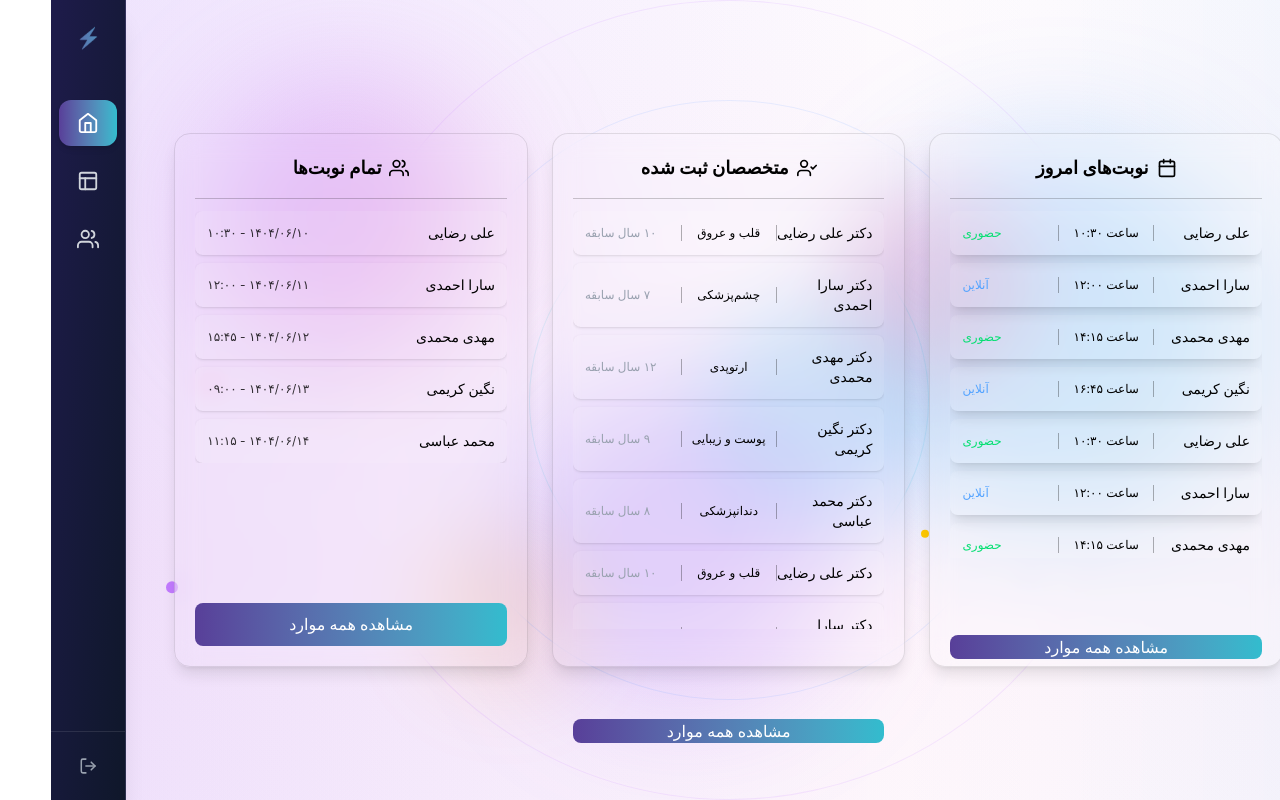
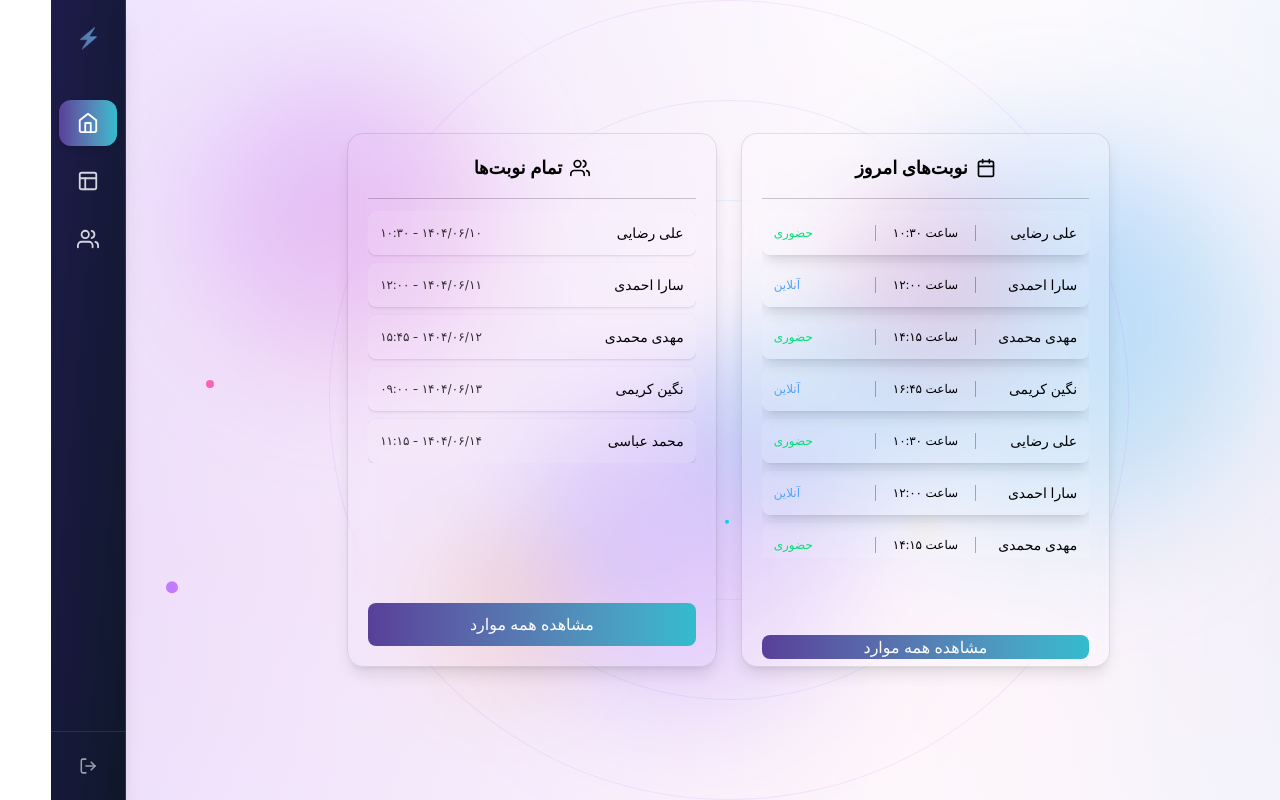
Before and after one commit to A-miladi/fitline-demo, a Next.js app: page /admin in a window 1280 px wide. Built offline with nearby package versions, Linux system fonts and the light colour scheme.

Commit message:
edit admin panel

```diff
--- a/src/screens/admin/components/specialist/index.tsx
+++ /dev/null
@@ -1,102 +0,0 @@
-import React from "react";
-import { FiUserCheck } from "react-icons/fi";
-
-export default function Specialist() {
-  const specialists = [
-    {
-      id: 1,
-      name: "دکتر علی رضایی",
-      field: "قلب و عروق",
-      experience: "۱۰ سال سابقه",
-    },
-    {
-      id: 2,
-      name: "دکتر سارا احمدی",
-      field: "چشم‌پزشکی",
-      experience: "۷ سال سابقه",
-    },
-    {
-      id: 3,
-      name: "دکتر مهدی محمدی",
-      field: "ارتوپدی",
-      experience: "۱۲ سال سابقه",
-    },
-    {
-      id: 4,
-      name: "دکتر نگین کریمی",
-      field: "پوست و زیبایی",
-      experience: "۹ سال سابقه",
-    },
-    {
-      id: 5,
-      name: "دکتر محمد عباسی",
-      field: "دندانپزشکی",
-      experience: "۸ سال سابقه",
-    },
-    {
-      id: 6,
-      name: "دکتر علی رضایی",
-      field: "قلب و عروق",
-      experience: "۱۰ سال سابقه",
-    },
-    {
-      id: 7,
-      name: "دکتر سارا احمدی",
-      field: "چشم‌پزشکی",
-      experience: "۷ سال سابقه",
-    },
-    {
-      id: 8,
-      name: "دکتر مهدی محمدی",
-      field: "ارتوپدی",
-      experience: "۱۲ سال سابقه",
-    },
-    {
-      id: 9,
-      name: "دکتر نگین کریمی",
-      field: "پوست و زیبایی",
-      experience: "۹ سال سابقه",
-    },
-    {
-      id: 10,
-      name: "دکتر محمد عباسی",
-      field: "دندانپزشکی",
-      experience: "۸ سال سابقه",
-    },
-  ];
-
-  return (
-    <div className="p-5 md:h-2/3 md:w-1/3 w-full text-black flex flex-col rounded-2xl bg-white/5 border border-black/10 backdrop-blur-md shadow-lg transition">
-      <h2 className="font-semibold text-lg mb-3 flex w-full items-center justify-center gap-2 border-b pb-4 border-b-black/20">
-        <FiUserCheck size={20} />
-        متخصصان ثبت شده
-      </h2>
-
-      <div className="h-full w-full" dir="rtl">
-        <div className="max-h-64 md:max-h-[85%] w-full flex flex-col gap-2 overflow-y-scroll">
-          {specialists.map((doctor) => (
-            <div
-              key={doctor.id}
-              className="flex w-full items-center justify-between bg-white/10 rounded-lg p-3 text-sm shadow"
-            >
-              <span className="font-medium w-1/3 flex items-center">
-                {doctor.name}
-              </span>
-
-              <span className="text-xs w-1/3 border-x border-black/30 flex items-center justify-center text-black">
-                {doctor.field}
-              </span>
-              <span className="text-xs w-1/3 flex items-center justify-end text-gray-400">
-                {doctor.experience}
-              </span>
-            </div>
-          ))}
-        </div>
-      </div>
-
-      <button className="mt-4 text-white w-full cursor-pointer bg-gradient-to-r from-primary to-secondary h-12 md:h-14 rounded-lg font-medium">
-        مشاهده همه موارد
-      </button>
-    </div>
-  );
-}
--- a/src/screens/admin/content/AdminContent/index.tsx
+++ b/src/screens/admin/content/AdminContent/index.tsx
@@ -1,13 +1,10 @@
-import React from "react";
 import Appointments from "../../components/appointments";
-import Specialist from "../../components/specialist";
 import Users from "../../components/users";
 
 export default function AdminContent() {
   return (
     <section className="md:flex overflow-y-scroll h-full px-4 max-md:pt-16 max-md:pb-32 max-md:space-y-4 md:px-12 gap-6 w-full items-center justify-center">
       <Appointments />
-      <Specialist />
       <Users />
     </section>
   );
--- a/src/screens/admin/content/SpecialistContent/index.tsx
+++ /dev/null
@@ -1,190 +0,0 @@
-import React, { useState } from "react";
-
-export default function SpecialistContent() {
-  const [specialists, setSpecialists] = useState([
-    {
-      id: 1,
-      name: "دکتر علی رضایی",
-      field: "قلب و عروق",
-      experience: "۱۰ سال",
-    },
-    { id: 2, name: "دکتر سارا احمدی", field: "چشم‌پزشکی", experience: "۷ سال" },
-    { id: 3, name: "دکتر مهدی محمدی", field: "ارتوپدی", experience: "۱۲ سال" },
-    {
-      id: 4,
-      name: "دکتر نگین کریمی",
-      field: "پوست و زیبایی",
-      experience: "۹ سال",
-    },
-    {
-      id: 5,
-      name: "دکتر علی رضایی",
-      field: "قلب و عروق",
-      experience: "۱۰ سال",
-    },
-    { id: 6, name: "دکتر سارا احمدی", field: "چشم‌پزشکی", experience: "۷ سال" },
-    { id: 7, name: "دکتر مهدی محمدی", field: "ارتوپدی", experience: "۱۲ سال" },
-    {
-      id: 8,
-      name: "دکتر نگین کریمی",
-      field: "پوست و زیبایی",
-      experience: "۹ سال",
-    },
-    {
-      id: 9,
-      name: "دکتر علی رضایی",
-      field: "قلب و عروق",
-      experience: "۱۰ سال",
-    },
-    {
-      id: 10,
-      name: "دکتر سارا احمدی",
-      field: "چشم‌پزشکی",
-      experience: "۷ سال",
-    },
-    { id: 11, name: "دکتر مهدی محمدی", field: "ارتوپدی", experience: "۱۲ سال" },
-    {
-      id: 12,
-      name: "دکتر نگین کریمی",
-      field: "پوست و زیبایی",
-      experience: "۹ سال",
-    },
-    {
-      id: 13,
-      name: "دکتر علی رضایی",
-      field: "قلب و عروق",
-      experience: "۱۰ سال",
-    },
-    {
-      id: 14,
-      name: "دکتر سارا احمدی",
-      field: "چشم‌پزشکی",
-      experience: "۷ سال",
-    },
-    { id: 15, name: "دکتر مهدی محمدی", field: "ارتوپدی", experience: "۱۲ سال" },
-    {
-      id: 16,
-      name: "دکتر نگین کریمی",
-      field: "پوست و زیبایی",
-      experience: "۹ سال",
-    },
-  ]);
-
-  const [newSpecialist, setNewSpecialist] = useState({
-    name: "",
-    field: "",
-    experience: "",
-  });
-
-  const handleDelete = (id: number) => {
-    setSpecialists(specialists.filter((s) => s.id !== id));
-  };
-
-  const handleInputChange = (e: React.ChangeEvent<HTMLInputElement>) => {
-    const { name, value } = e.target;
-    setNewSpecialist({ ...newSpecialist, [name]: value });
-  };
-
-  const handleSubmit = (e: React.FormEvent) => {
-    e.preventDefault();
-    const newId = specialists.length
-      ? Math.max(...specialists.map((s) => s.id)) + 1
-      : 1;
-
-    setSpecialists([...specialists, { ...newSpecialist, id: newId }]);
-    setNewSpecialist({ name: "", field: "", experience: "" });
-  };
-
-  return (
-    <div
-      className="md:p-6 p-4 w-full h-screen overflow-hidden mx-auto font-tahoma z-10"
-      dir="rtl"
-    >
-      <h1 className="text-2xl w-full max-md:text-center mb-4 md:mb-8 font-bold text-neutral-800">
-        مدیریت متخصصین
-      </h1>
-
-      <div className="bg-white/20 flex items-center justify-center backdrop-blur-sm rounded-2xl shadow-lg p-6 mb-6">
-        <form
-          onSubmit={handleSubmit}
-          className="flex w-full max-md:flex-col items-center justify-center gap-2"
-        >
-          <input
-            type="text"
-            name="name"
-            value={newSpecialist.name}
-            onChange={handleInputChange}
-            required
-            placeholder="نام متخصص"
-            className="w-full rounded-xl border px-3 border-neutral-400 h-12 focus:ring-2 focus:ring-blue-500 outline-none"
-          />
-          <input
-            type="text"
-            name="field"
-            value={newSpecialist.field}
-            onChange={handleInputChange}
-            required
-            placeholder="تخصص"
-            className="w-full rounded-xl border px-3 border-neutral-400 h-12  focus:ring-2 focus:ring-blue-500 outline-none"
-          />
-          <input
-            type="text"
-            name="experience"
-            value={newSpecialist.experience}
-            onChange={handleInputChange}
-            required
-            placeholder="سابقه کار"
-            className="w-full rounded-xl border border-neutral-400 h-12 px-3 focus:ring-2 focus:ring-blue-500 outline-none"
-          />
-
-          <div className="flex max-md:w-full justify-end gap-1">
-            <button
-              type="button"
-              className="px-4 max-md:w-1/2 h-12 rounded-xl cursor-pointer border border-gray-300 text-gray-600 hover:bg-gray-100 transition"
-            >
-              انصراف
-            </button>
-            <button
-              type="submit"
-              className="px-4 max-md:w-1/2 h-12 rounded-xl cursor-pointer bg-gradient-to-br from-primary to-secondary text-white transition"
-            >
-              افزودن
-            </button>
-          </div>
-        </form>
-      </div>
-
-      <div className="grid grid-cols-1 sm:grid-cols-2 lg:grid-cols-4 gap-4 md:gap-6 max-h-full overflow-y-scroll pb-96">
-        {specialists.map((specialist) => (
-          <div
-            key={specialist.id}
-            className="bg-white/40 backdrop-blur-sm rounded-2xl shadow-lg hover:shadow-xl transition p-6"
-          >
-            <div className="flex items-start justify-between mb-3">
-              <h3 className="text-lg font-semibold text-gray-800">
-                {specialist.name}
-              </h3>
-              <button
-                onClick={() => handleDelete(specialist.id)}
-                className="text-red-500 hover:text-red-600 transition"
-                aria-label="حذف"
-              >
-                ✕
-              </button>
-            </div>
-            <div className="flex w-full items-center justify-between">
-              <p className="text-gray-600">
-                <span className="font-medium">تخصص: </span>
-                {specialist.field}
-              </p>
-              <p className="text-gray-600">
-                <span className="font-medium">سابقه: </span>
-                {specialist.experience}
-              </p>
-            </div>
-          </div>
-        ))}
-      </div>
-    </div>
-  );
-}
--- a/src/screens/admin/content/index.tsx
+++ b/src/screens/admin/content/index.tsx
@@ -2,7 +2,6 @@ import { FC } from "react";
 import { AdminAccess } from "..";
 import BackgroundEffects from "@/components/BackgroundEffects";
 import AdminContent from "./AdminContent";
-import SpecialistContent from "./SpecialistContent";
 
 interface IContentProps {
   content: AdminAccess;
@@ -11,7 +10,6 @@ interface IContentProps {
 const Content: FC<IContentProps> = ({ content, setCurrentContent }) => {
   const Dashboard = {
     ADMIN: <AdminContent />,
-    SPECIALIST: <SpecialistContent />,
     APPOINTMENTS: <p className="text-black z-10">APPOINTMENTS</p>,
   };
 
--- a/src/screens/admin/index.tsx
+++ b/src/screens/admin/index.tsx
@@ -3,7 +3,7 @@ import { useState } from "react";
 import Sidebar from "./sideBar";
 import Content from "./content";
 
-export type AdminAccess = "APPOINTMENTS" | "SPECIALIST" | "ADMIN";
+export type AdminAccess = "APPOINTMENTS" | "ADMIN";
 
 function AdminPanel() {
   const [currentContent, setCurrentContent] = useState<AdminAccess>("ADMIN");
```
Also changed, not shown: public/sw.js.
